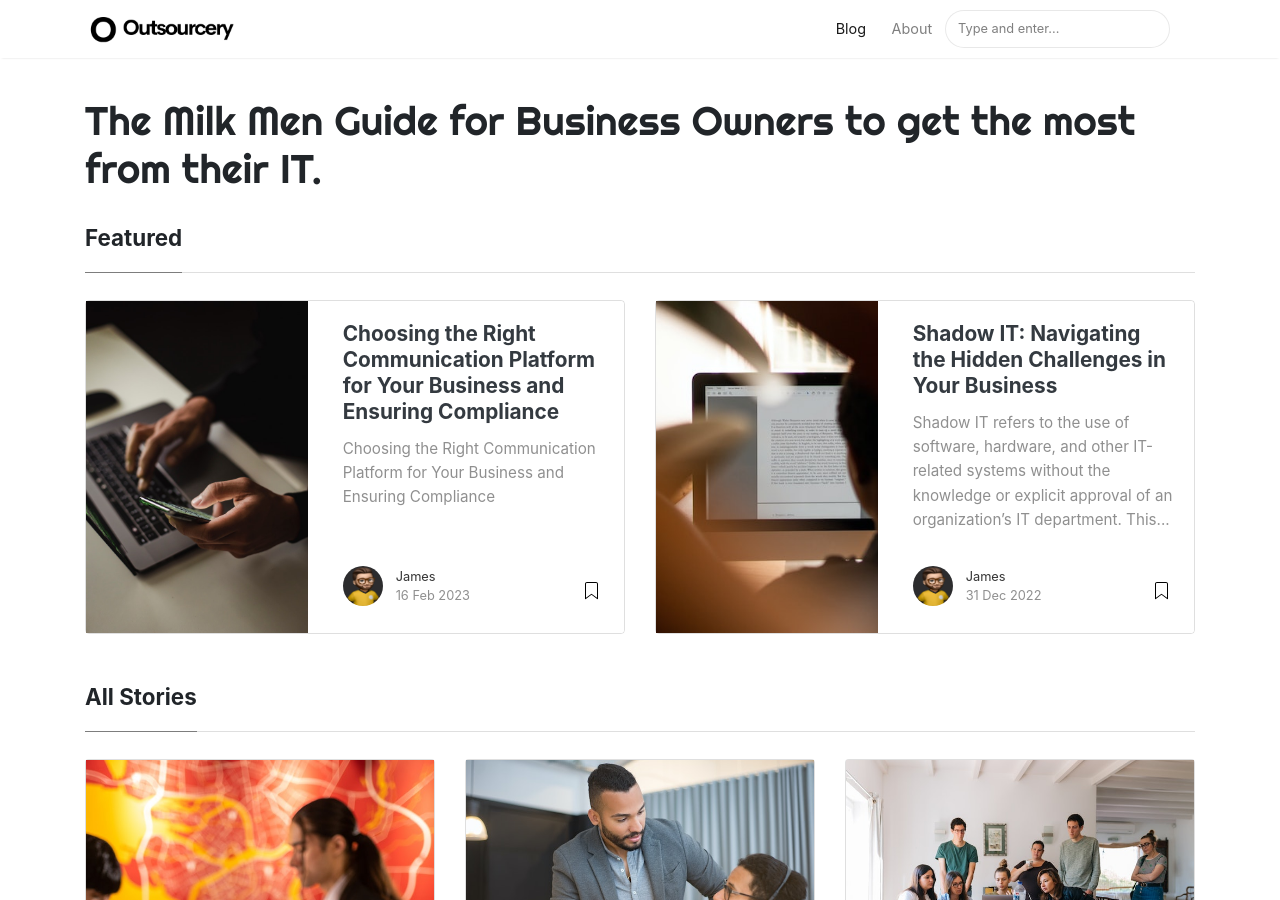
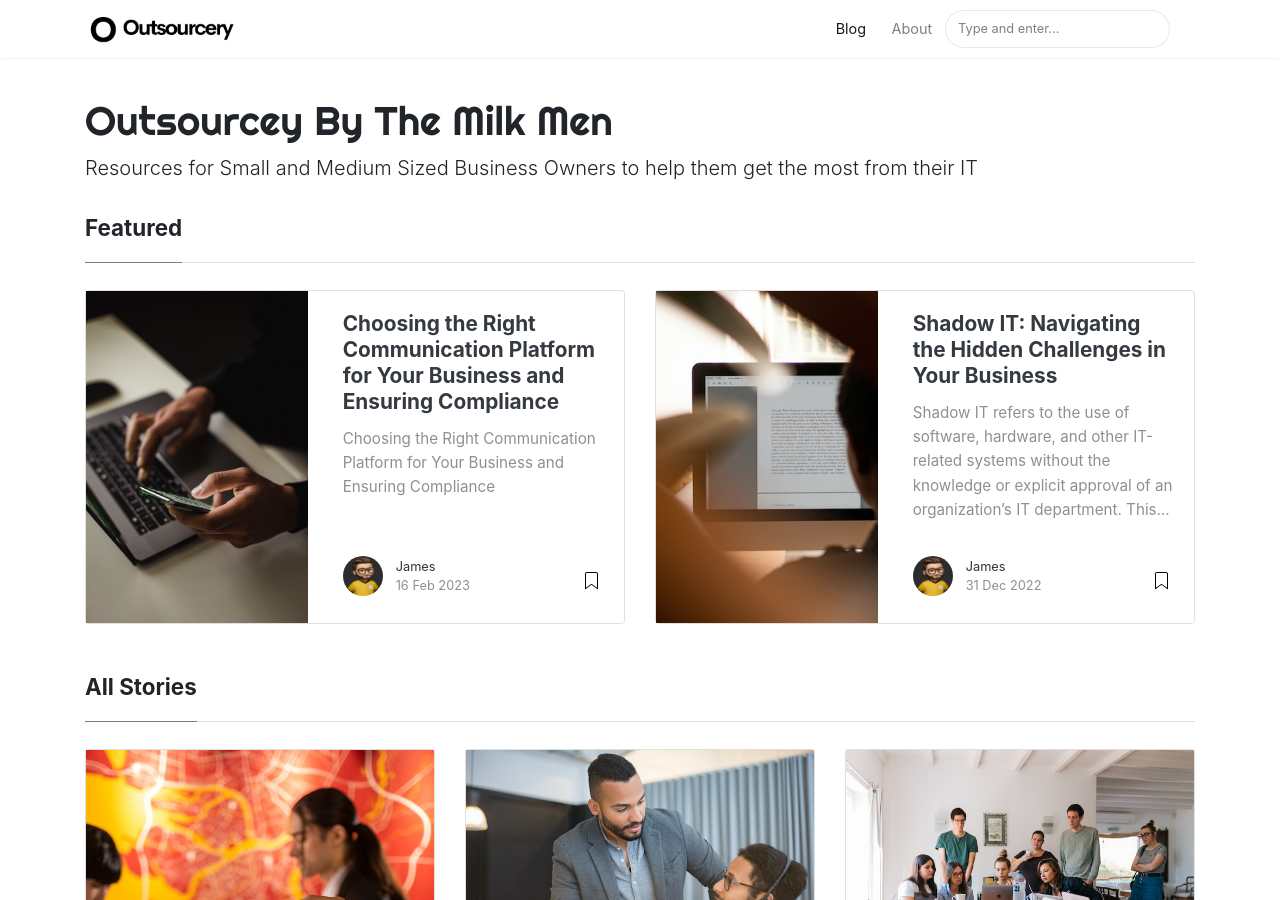
Before and after one commit to themilkmen/outsourcery, a Jekyll site: the page built from index.html, in a window 1280 px wide and 900 px high. Built offline with Jekyll 4.4.1, drawn with Linux system fonts in a browser that asks for light colours; nearby versions of some CDN libraries; the list of posts is cut into pages by our own code.

Commit message:
some more header changes

```diff
--- a/_config.yml
+++ b/_config.yml
@@ -1,7 +1,7 @@
 # Site
 name: "Outsourcery"
 title: "Outsourcery"
-description: "The Milk Men Guide for Business Owners to get the most from their IT."
+description: "Resources for Small and Medium Sized Business Owners to help them get the most from their IT"
 logo: 'assets/images/logo.png'
 favicon: 'assets/images/logo.png'
 baseurl: /
--- a/_layouts/default.html
+++ b/_layouts/default.html
@@ -94,9 +94,9 @@ ga('send', 'pageview');
 <!-- Site Title
 ================================================== -->
 <div class="mainheading">
-    <h1 class="sitetitle">{{ site.description}}</h1>
-    <!-- <p class="lead">
-        {{ site.description }} -->
+    <h1 class="sitetitle">Outsourcey By The Milk Men</h1>
+    <p class="lead">
+        {{ site.description }}
     </p>
 </div>
 
```
